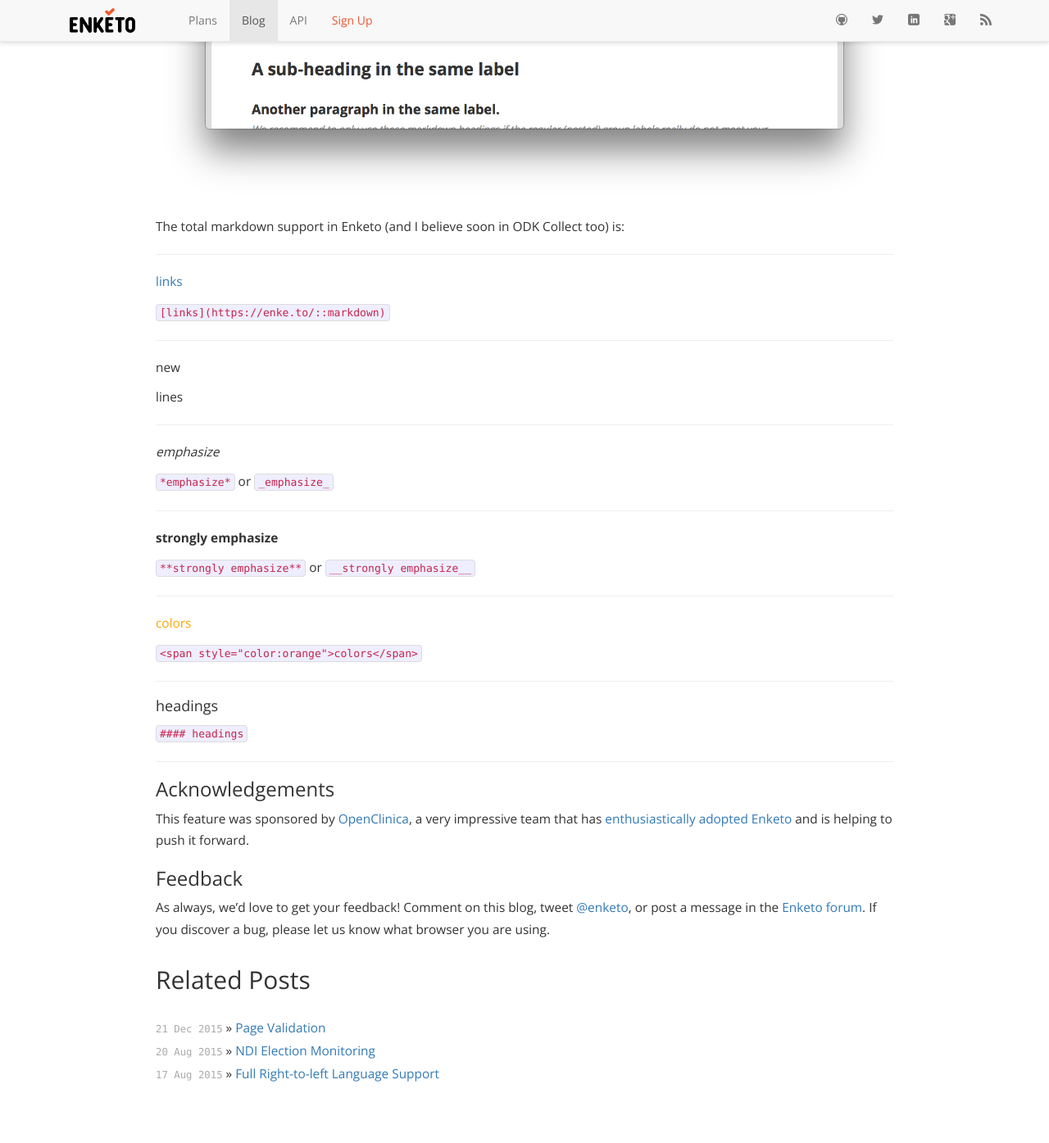
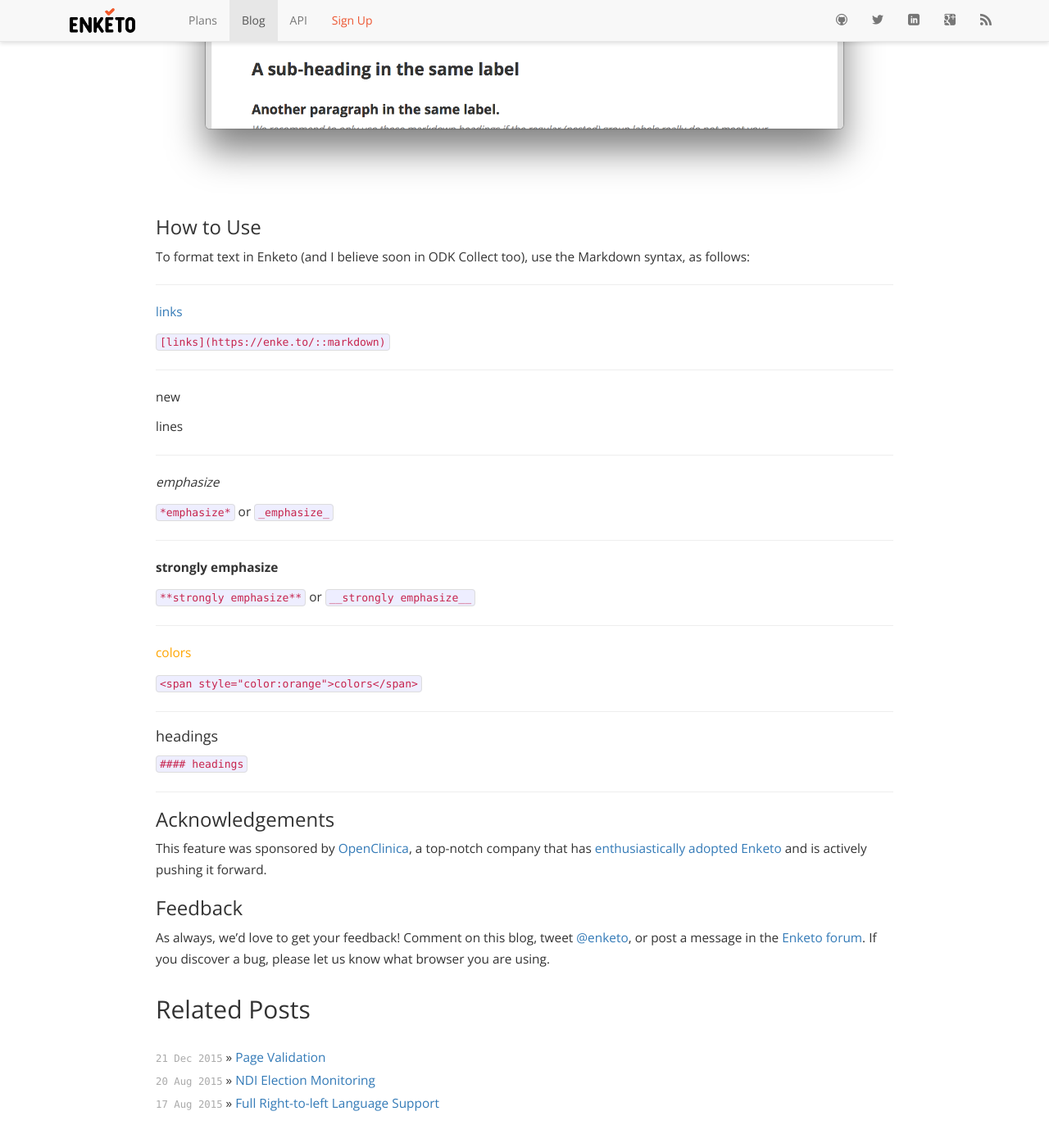
Before and after one commit to enketo/blog, a Jekyll site: the page built from _posts/2015-12-22-more-markdown.md, in a window 1280 px wide and 1400 px high, scrolled down 936 px. Shown: the top 1395 px of the window at 82% size. Built offline with Jekyll 4.4.1, drawn with Linux system fonts in a browser that asks for light colours; nearby versions of some CDN libraries; Markdown is read by kramdown in place of the engine named in the settings; comment, search, counter and statistics services are not loaded; some of the changed text lies outside the part shown.

Commit message:
changed: edited more markdown post

```diff
--- a/_posts/2015-12-22-more-markdown.md
+++ b/_posts/2015-12-22-more-markdown.md
@@ -9,12 +9,14 @@
   - enketo
 ---
 
-Markdown was [previously](/better-notes) only supported in notes but has now been extended across labels and hints for **all question types**. We've also added support for changing text colors with HTML <span\> elements and css, as well as support for headings.
+Text formatting was [previously](/better-notes) only supported in notes but has now been extended across labels and hints for **all question types**. We've also added support for changing text colors with HTML <span\> elements and css, as well as support for headings.
 
 [![Screenshot of markdown demo form](../files/2015/12/markdown.png "Screenshot of markdown demo form")](https://enke.to/::markdown)
 
+### How to Use
 
-The total markdown support in Enketo (and I believe soon in ODK Collect too) is:
+To format text in Enketo (and I believe soon in ODK Collect too), use the Markdown syntax, as follows:
+
 
 ---
 
@@ -56,6 +58,6 @@
 
 ### Acknowledgements
 
-This feature was sponsored by [OpenClinica](https://www.openclinica.com), a very impressive team that has [enthusiastically adopted Enketo](http://blog.openclinica.com/2015/03/19/engineering-openclinicas-future/) and is helping to push it forward.
+This feature was sponsored by [OpenClinica](https://www.openclinica.com), a top-notch company that has [enthusiastically adopted Enketo](http://blog.openclinica.com/2015/03/19/engineering-openclinicas-future/) and is actively pushing it forward.
 
 {% include feedback.md %}
```
